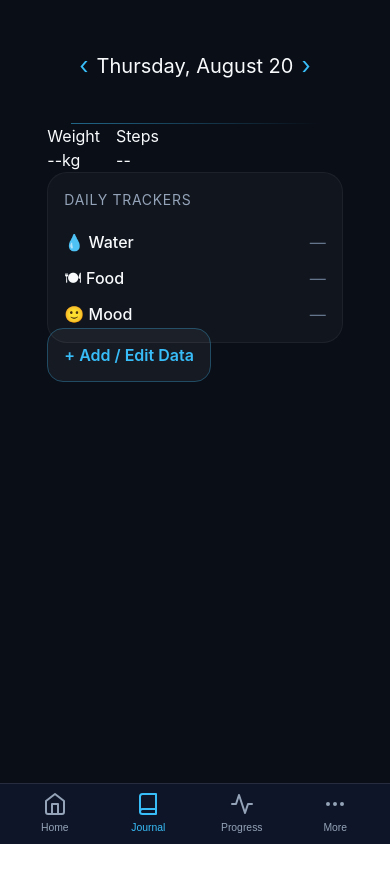
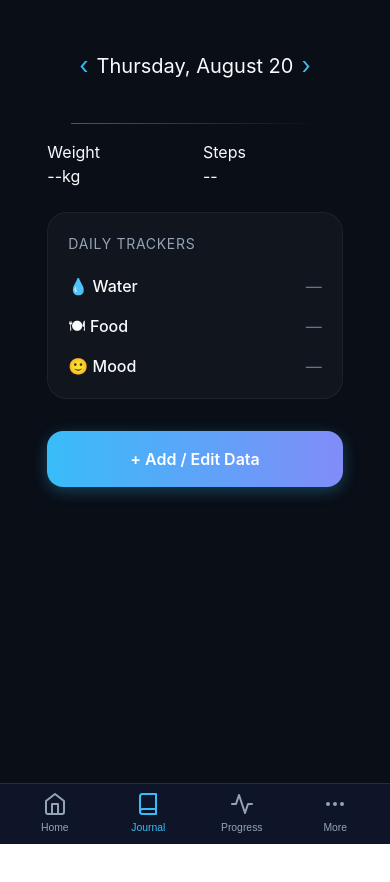
Before and after one commit to RajeshPardha108/weight-loss-app, a Next.js app: page /journal in a window 390 px wide. Shown: the top 882 px of the page. Built offline with nearby package versions, Linux system fonts and the light colour scheme; no server answers; the database is empty.

Commit message:
Fix mobile date handling and loading states

```diff
--- a/app/journal/page.tsx
+++ b/app/journal/page.tsx
@@ -6,11 +6,16 @@ import styles from "../page.module.css";
 import { supabase } from "../../lib/supabase";
 
 const getLocalDateString = (d: Date = new Date()) => {
-  const dateStr = d.toLocaleString("en-US", { timeZone: "Asia/Kolkata" });
-  const localDate = new Date(dateStr);
-  const y = localDate.getFullYear();
-  const m = String(localDate.getMonth() + 1).padStart(2, '0');
-  const dNum = String(localDate.getDate()).padStart(2, '0');
+  const formatter = new Intl.DateTimeFormat("en-US", {
+    timeZone: "Asia/Kolkata",
+    year: "numeric",
+    month: "2-digit",
+    day: "2-digit"
+  });
+  const parts = formatter.formatToParts(d);
+  const y = parts.find(p => p.type === 'year')?.value;
+  const m = parts.find(p => p.type === 'month')?.value;
+  const dNum = parts.find(p => p.type === 'day')?.value;
   return `${y}-${m}-${dNum}`;
 };
 
@@ -18,18 +23,27 @@ export default function Journal() {
   const [selectedDateStr, setSelectedDateStr] = useState(getLocalDateString());
   const [log, setLog] = useState<any>(null);
   const [loading, setLoading] = useState(true);
+  const [error, setError] = useState<string | null>(null);
 
   useEffect(() => {
     const fetchData = async () => {
       setLoading(true);
-      const { data } = await supabase
+      setError(null);
+      try {
+        const { data, error: fetchErr } = await supabase
           .from('daily_logs')
           .select('*')
           .eq('log_date', selectedDateStr)
           .maybeSingle();
 
+        if (fetchErr) throw fetchErr;
         setLog(data || null);
+      } catch (err: any) {
+        console.error("Error fetching journal data:", err);
+        setError(err.message || "Failed to load data");
+      } finally {
         setLoading(false);
+      }
     };
     fetchData();
   }, [selectedDateStr]);
@@ -78,20 +92,25 @@ export default function Journal() {
           </div>
         </div>
 
-        {loading ? (
+        {error ? (
+          <div style={{ padding: '2rem', textAlign: 'center' }}>
+            <p style={{ color: '#f87171' }}>Error: {error}</p>
+            <button onClick={() => window.location.reload()} className={styles.primaryActionBtn} style={{ marginTop: '1rem', padding: '0.5rem 1rem' }}>Retry</button>
+          </div>
+        ) : loading ? (
           <div style={{ padding: '2rem', textAlign: 'center', color: '#94a3b8' }}>Loading...</div>
         ) : (
-          <div className={styles.form} style={{ gap: '1rem' }}>
+          <div style={{ display: 'flex', flexDirection: 'column', gap: '1.5rem', marginTop: '1rem' }}>
 
             <div style={{ display: 'flex', gap: '1rem' }}>
-              <div className={styles.card} style={{ margin: 0 }}>
+              <div className={styles.card} style={{ margin: 0, flex: 1 }}>
                 <div className={styles.cardLabel}>Weight</div>
                 <div>
                   <span className={styles.cardValue}>{log?.weight_kg || "--"}</span>
                   <span className={styles.cardUnit}>kg</span>
                 </div>
               </div>
-              <div className={styles.card} style={{ margin: 0 }}>
+              <div className={styles.card} style={{ margin: 0, flex: 1 }}>
                 <div className={styles.cardLabel}>Steps</div>
                 <div>
                   <span className={styles.cardValue}>{log?.steps || "--"}</span>
@@ -99,8 +118,8 @@ export default function Journal() {
               </div>
             </div>
 
-            <div style={{ background: 'rgba(255, 255, 255, 0.03)', border: '1px solid rgba(255, 255, 255, 0.05)', borderRadius: '1.25rem', padding: '1rem', display: 'flex', flexDirection: 'column', gap: '0.75rem' }}>
-              <h3 style={{ margin: '0 0 0.5rem 0', fontSize: '0.875rem', color: '#94a3b8', textTransform: 'uppercase', letterSpacing: '0.05em' }}>Daily Trackers</h3>
+            <div style={{ background: 'rgba(255, 255, 255, 0.03)', border: '1px solid rgba(255, 255, 255, 0.05)', borderRadius: '1.25rem', padding: '1.25rem', display: 'flex', flexDirection: 'column', gap: '1rem' }}>
+              <h3 style={{ margin: '0 0 0.25rem 0', fontSize: '0.875rem', color: '#94a3b8', textTransform: 'uppercase', letterSpacing: '0.05em' }}>Daily Trackers</h3>
 
               <div style={{ display: 'flex', justifyContent: 'space-between', alignItems: 'center' }}>
                 <span style={{ color: '#f8fafc', fontWeight: 500 }}>💧 Water</span>
@@ -124,18 +143,7 @@ export default function Journal() {
               </div>
             </div>
 
-            <Link href={`/log?date=${selectedDateStr}`} style={{
-              background: 'rgba(255, 255, 255, 0.05)',
-              color: '#38bdf8',
-              border: '1px solid rgba(56, 189, 248, 0.3)',
-              borderRadius: '1rem',
-              padding: '1rem',
-              textAlign: 'center',
-              textDecoration: 'none',
-              fontWeight: 600,
-              marginTop: '0.5rem',
-              transition: 'all 0.2s ease'
-            }}>
+            <Link href={`/log?date=${selectedDateStr}`} className={styles.primaryActionBtn} style={{ marginTop: '0.5rem' }}>
               + Add / Edit Data
             </Link>
 
--- a/app/page.tsx
+++ b/app/page.tsx
@@ -6,13 +6,18 @@ import styles from "./page.module.css";
 import { supabase } from "../lib/supabase";
 import { fetchUserGoals } from "../lib/goals";
 
-const getLocalDateString = () => {
-  const dateStr = new Date().toLocaleString("en-US", { timeZone: "Asia/Kolkata" });
-  const localDate = new Date(dateStr);
-  const y = localDate.getFullYear();
-  const m = String(localDate.getMonth() + 1).padStart(2, '0');
-  const d = String(localDate.getDate()).padStart(2, '0');
-  return `${y}-${m}-${d}`;
+const getLocalDateString = (d: Date = new Date()) => {
+  const formatter = new Intl.DateTimeFormat("en-US", {
+    timeZone: "Asia/Kolkata",
+    year: "numeric",
+    month: "2-digit",
+    day: "2-digit"
+  });
+  const parts = formatter.formatToParts(d);
+  const y = parts.find(p => p.type === 'year')?.value;
+  const m = parts.find(p => p.type === 'month')?.value;
+  const dNum = parts.find(p => p.type === 'day')?.value;
+  return `${y}-${m}-${dNum}`;
 };
 
 const parseLogDate = (dateStr: string) => {
--- a/app/progress/page.tsx
+++ b/app/progress/page.tsx
@@ -7,13 +7,18 @@ import styles from "./page.module.css";
 import { supabase } from "../../lib/supabase";
 import { fetchUserGoals } from "../../lib/goals";
 
-const getLocalDateString = () => {
-  const dateStr = new Date().toLocaleString("en-US", { timeZone: "Asia/Kolkata" });
-  const localDate = new Date(dateStr);
-  const y = localDate.getFullYear();
-  const m = String(localDate.getMonth() + 1).padStart(2, '0');
-  const d = String(localDate.getDate()).padStart(2, '0');
-  return `${y}-${m}-${d}`;
+const getLocalDateString = (d: Date = new Date()) => {
+  const formatter = new Intl.DateTimeFormat("en-US", {
+    timeZone: "Asia/Kolkata",
+    year: "numeric",
+    month: "2-digit",
+    day: "2-digit"
+  });
+  const parts = formatter.formatToParts(d);
+  const y = parts.find(p => p.type === 'year')?.value;
+  const m = parts.find(p => p.type === 'month')?.value;
+  const dNum = parts.find(p => p.type === 'day')?.value;
+  return `${y}-${m}-${dNum}`;
 };
 
 const parseLogDate = (dateStr: string) => {
@@ -27,6 +32,7 @@ export default function Progress() {
   const [measurements, setMeasurements] = useState<any[]>([]);
   const [goalObj, setGoalObj] = useState<{ activeGoal: number, finalGoal: number } | null>(null);
   const [loading, setLoading] = useState(true);
+  const [error, setError] = useState<string | null>(null);
   const [activeTab, setActiveTab] = useState("weight");
   const [activePointIndex, setActivePointIndex] = useState<number | null>(null);
   const [isDragging, setIsDragging] = useState(false);
@@ -48,17 +54,37 @@ export default function Progress() {
             .order('measurement_date', { ascending: true })
         ]);
 
+        if (logsRes.error) throw logsRes.error;
+        if (measurementsRes.error) throw measurementsRes.error;
+
         if (logsRes.data) setLogs(logsRes.data);
         setGoalObj(goalsRes);
         if (measurementsRes.data) setMeasurements(measurementsRes.data);
-      } catch (err) {
+      } catch (err: any) {
         console.error("Unexpected error in fetchData:", err);
+        setError(err.message || "Failed to load data");
       } finally {
         setLoading(false);
       }
     };
     fetchData();
   }, []);
+
+  if (error) {
+    return (
+      <div className={styles.container}>
+        <div className={styles.appContainer}>
+          <div className={styles.header}>
+            <h1 className={styles.title}>Progress</h1>
+          </div>
+          <div className={styles.emptyState}>
+            <p style={{ color: '#f87171' }}>Error: {error}</p>
+            <button onClick={() => window.location.reload()} className={styles.primaryActionBtn} style={{ marginTop: '1rem', padding: '0.5rem 1rem' }}>Retry</button>
+          </div>
+        </div>
+      </div>
+    );
+  }
 
   if (loading) {
     return (
```
Lines whose indentation alone changed are shown as unchanged.
